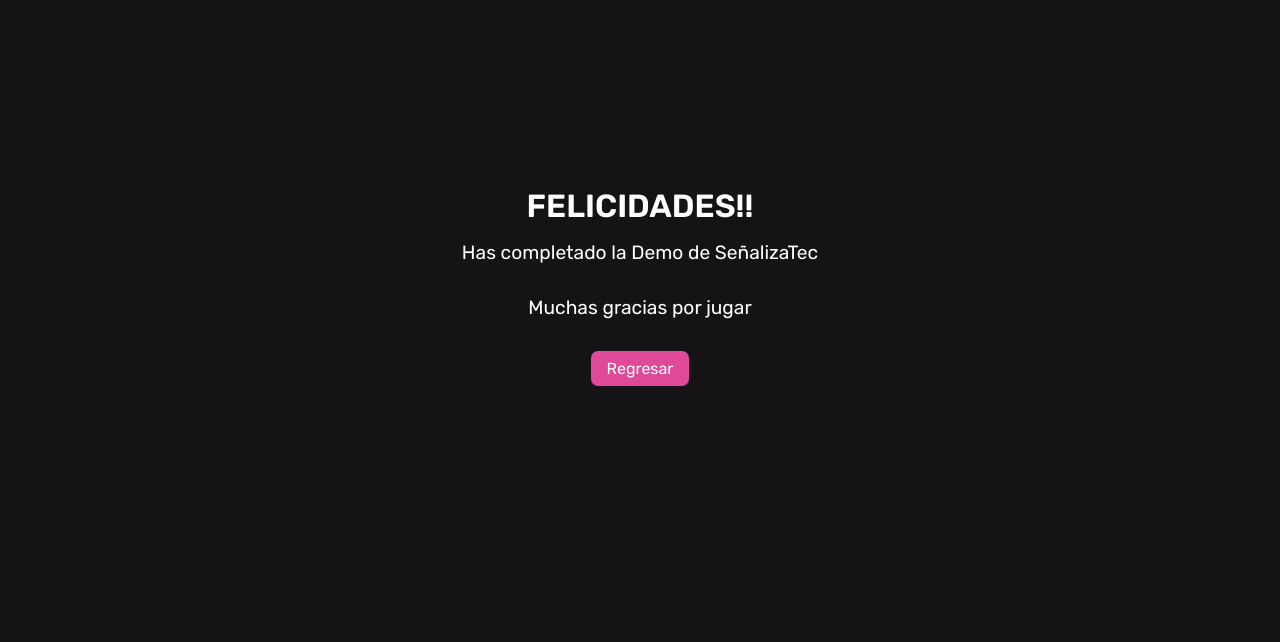
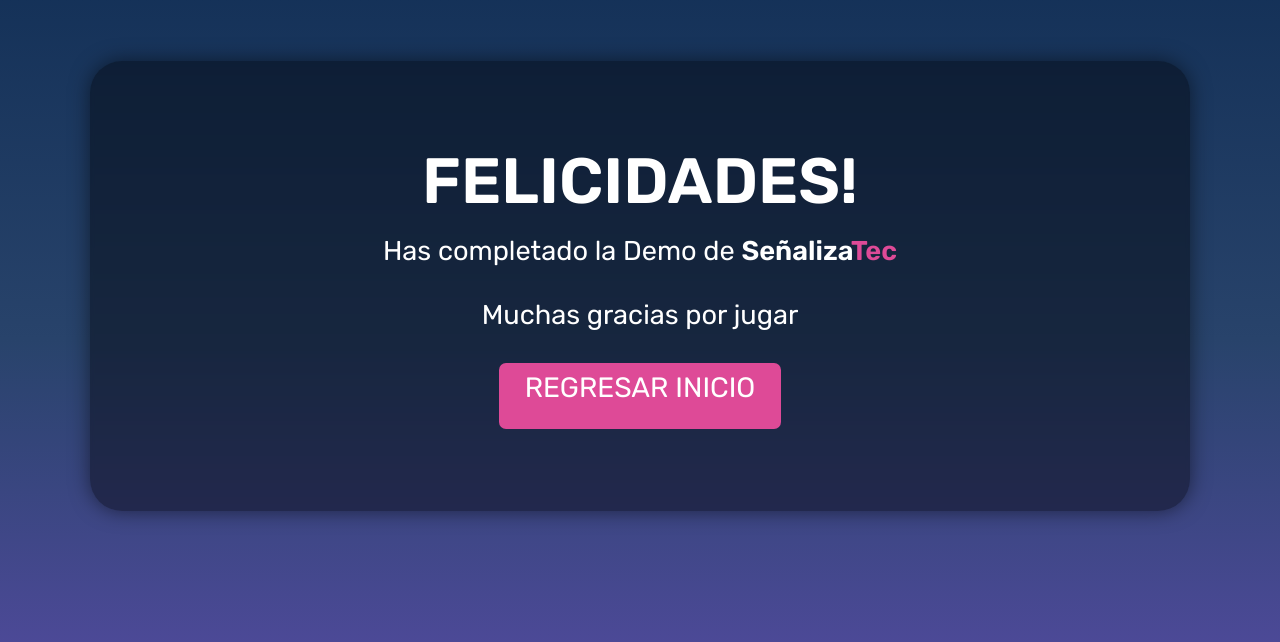
Before and after one commit to Xenock20/Demo-Se-alizaTec, a React (Vite) app in the folder maqueta-react/: page /finaldemo in a window 1280 px wide. Shown: the part 114-756 px from the top of the page. Built offline with nearby package versions, Linux system fonts and the light colour scheme.

Commit message:
fix style

```diff
--- a/maqueta-react/src/pages/EndPage.jsx
+++ b/maqueta-react/src/pages/EndPage.jsx
@@ -1,16 +1,21 @@
-import React from 'react'
-import { Link } from 'react-router-dom'
-import './style/EndPage.css'
+import React from "react";
+import { Link } from "react-router-dom";
+import "./style/EndPage.css";
+
 export const EndPage = () => {
   return (
-    <> <div className='caja-completa'>
-        <h1>FELICIDADES!!</h1>
-        <p>Has completado la Demo de SeñalizaTec</p>
-        <p>Muchas gracias por jugar</p>
-        <Link to={"/"}>Regresar</Link>
+    <>
+
+        <div className="caja-completa">
+        <div className="caja-fondo">
+          <h1>FELICIDADES!</h1>
+          <p>Has completado la Demo de <span style={{fontWeight : '600'}}>Señaliza<span style={{color : '#de4a97' }}>Tec</span></span></p>
+          <p>Muchas gracias por jugar</p>
+          <Link to={"/"}>REGRESAR INICIO</Link>
         </div>
+      </div>
     </>
-  )
-}
+  );
+};
 
-export default EndPage
+export default EndPage;
--- a/maqueta-react/src/pages/style/EndPage.css
+++ b/maqueta-react/src/pages/style/EndPage.css
@@ -1,20 +1,34 @@
-
+body{
+  background: linear-gradient( 180deg, #0b294f -7.77%, #28436b 56.75%, #514a9d 100% );
+}
+.caja-fondo{
+  width: 1100px;
+  height: 450px;
+  background: rgba(2, 2, 3, 0.42);
+  backdrop-filter: blur(2px);
+  border-radius: 32px;
+  box-shadow: 0px 0px 20px 0px rgba(0, 0, 0, 0.5);
+  display: flex;
+   flex-direction: column;
+   justify-content: center;
+   align-items: center;
+}
 .caja-completa {
     display: flex;
     flex-direction: column;
     align-items: center;
     justify-content: center;
     height: 100vh;
-    background-color: #151316;
+
   }
 
   h1 {
-    font-size: 2rem;
+    font-size: 4rem;
     margin-bottom: 1rem;
   }
 
   p {
-    font-size: 1.2rem;
+    font-size: 1.7rem;
     margin-bottom: 2rem;
   }
 
@@ -26,6 +40,10 @@
     text-decoration: none;
     border-radius: 7px;
     transition: background-color 0.3s ease;
+    width: 250px ;
+    height: 50px;
+    text-align: center;
+    font-size: 28px;
   }
 
   a:hover {
```
